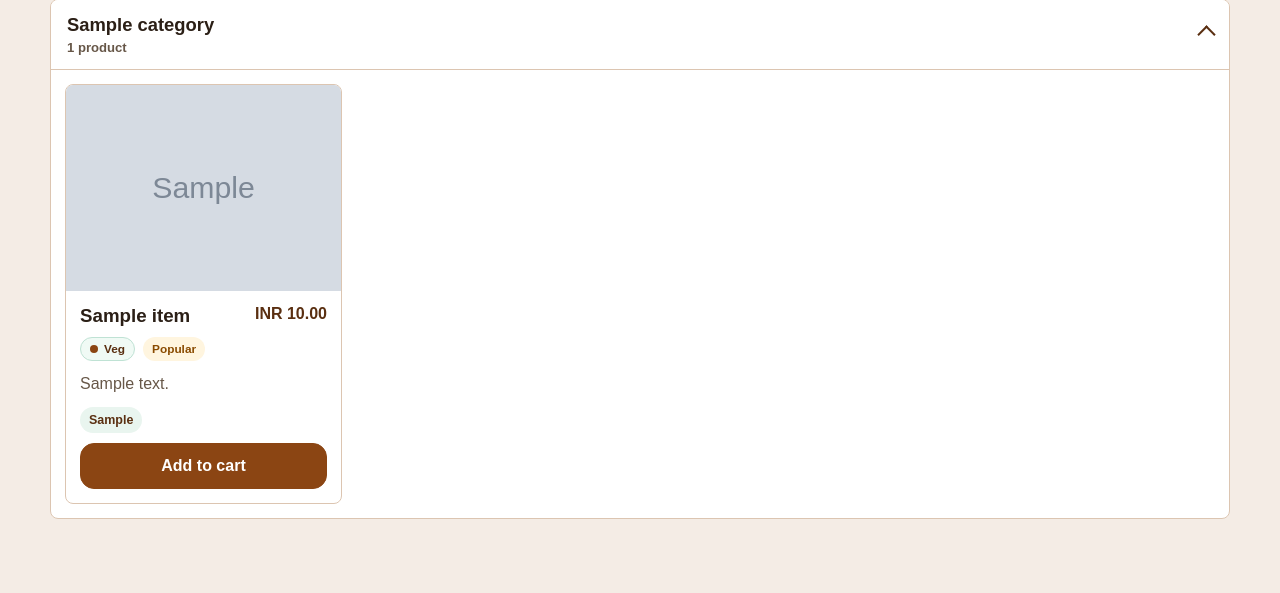
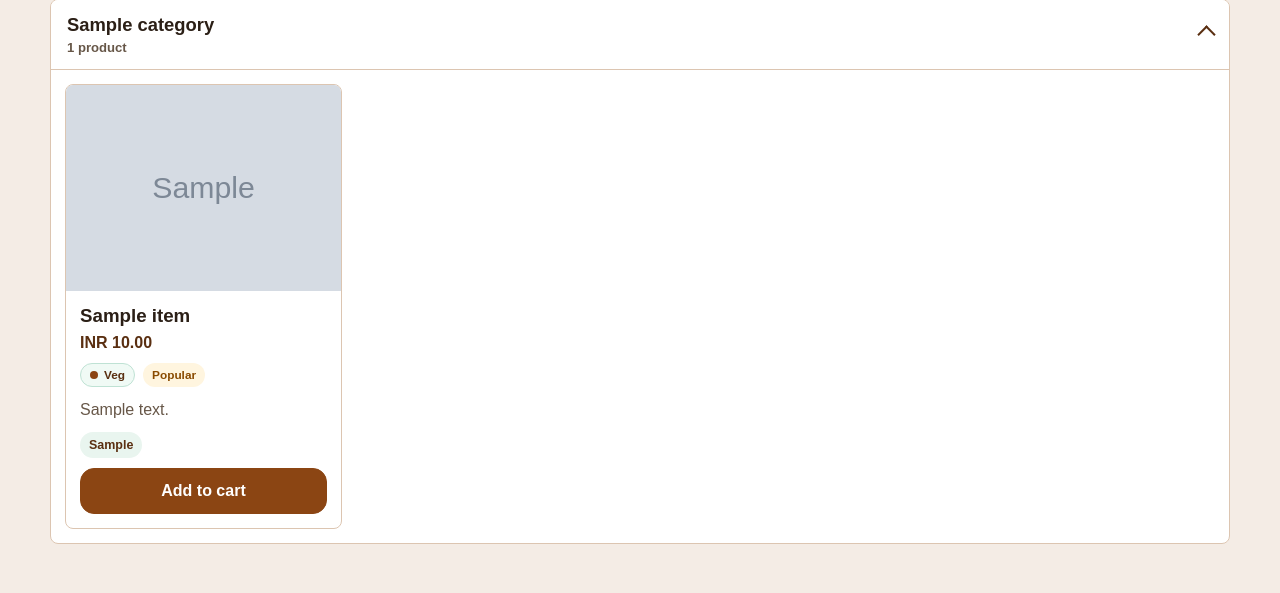
Before and after one commit to srujalgupta/Tea-trust-qr-ordering-system-, a Flask app: page /menu in a window 1280 px wide. Shown: the part 931-1524 px from the top of the page. Run offline with Flask 3, Linux system fonts and the light colour scheme; tables that the repository leaves empty hold one stand-in row (values such as "Sample post"); grey boxes marked "Sample" are stand-in pictures; some libraries are stand-ins or nearby versions.

Commit message:
Fix menu card price wrapping

```diff
--- a/app/static/css/main.css
+++ b/app/static/css/main.css
@@ -1086,14 +1086,15 @@ p {
 }
 
 .item-title {
-  display: flex;
-  justify-content: space-between;
-  gap: 10px;
+  display: grid;
+  gap: 6px;
   margin-bottom: 0;
 }
 
 .item-title h3 {
+  min-width: 0;
   margin-bottom: 0;
+  line-height: 1.18;
 }
 
 .item-body p {
@@ -1103,7 +1104,8 @@ p {
 .price {
   color: var(--accent-strong);
   font-weight: 900;
-  white-space: nowrap;
+  line-height: 1.2;
+  overflow-wrap: anywhere;
 }
 
 .item-meta-row,
```
